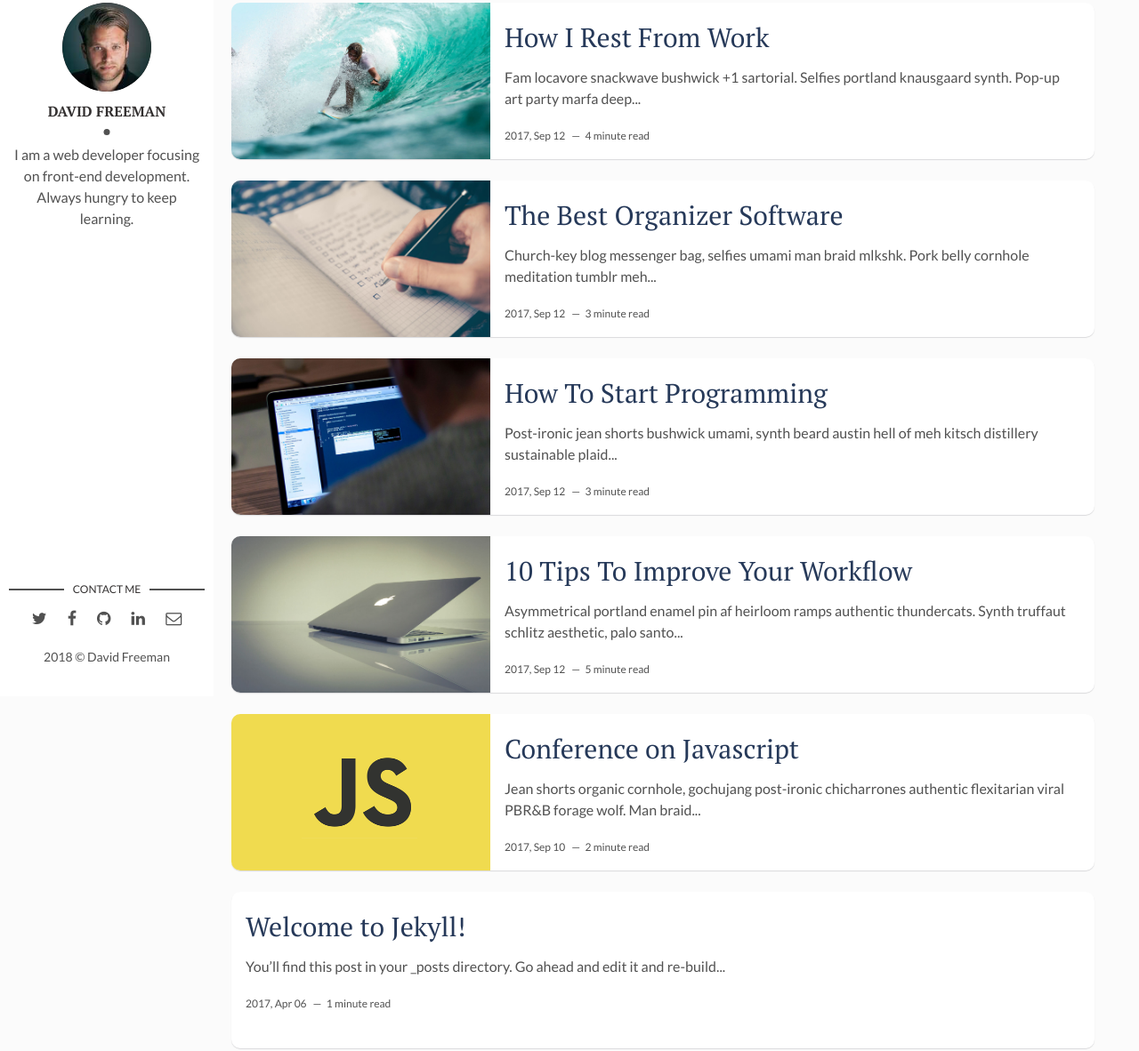
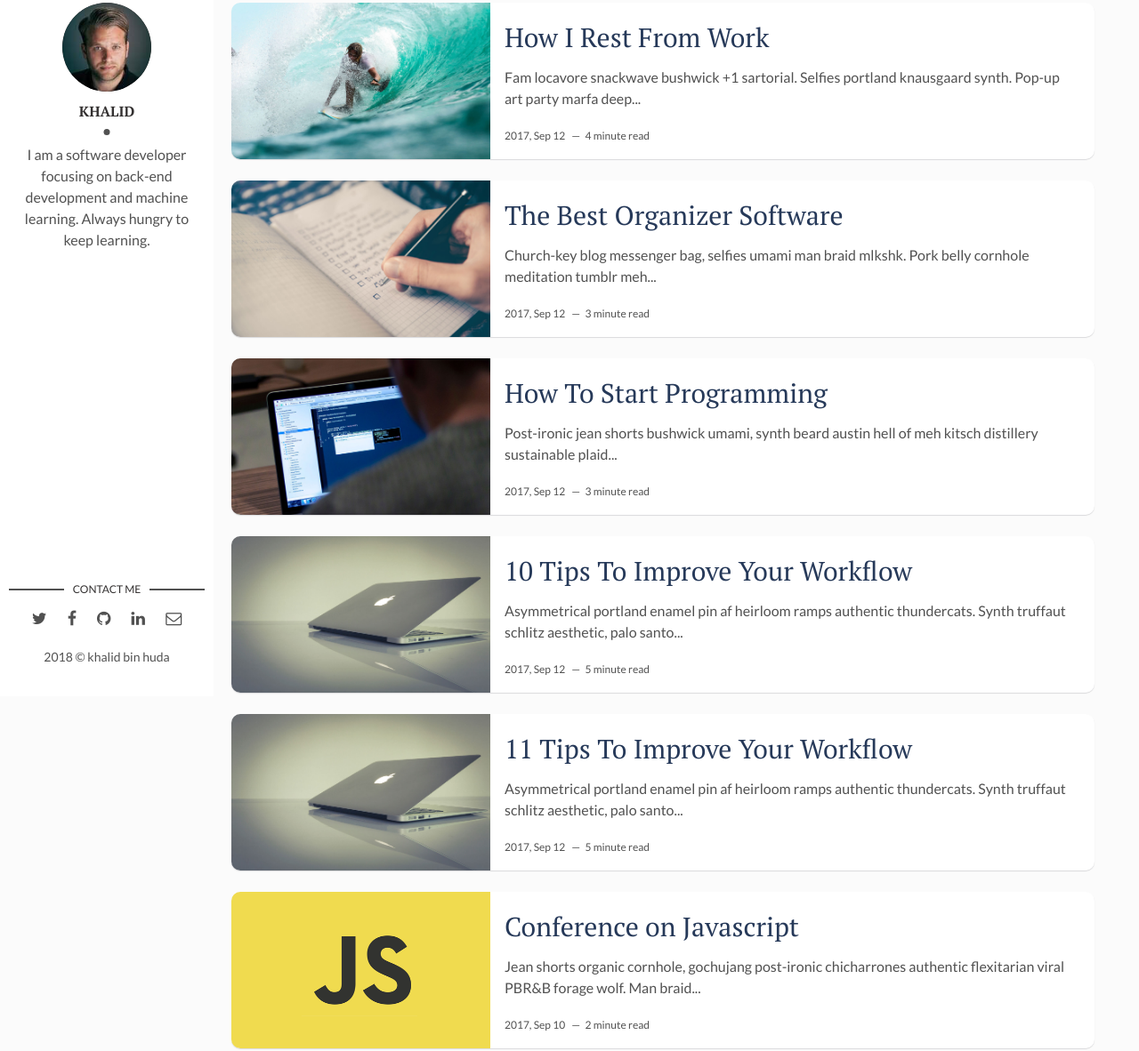
Before and after one commit to binhudakhalid/flexible-jekyll, a plain HTML site: page index.html in a window 1280 px wide. Shown: the part 17-1199 px from the top of the page at 89% size. Drawn offline with Linux system fonts and the light colour scheme.

Commit message:
new article addedd

```diff
--- a/index.html
+++ b/index.html
@@ -2,13 +2,13 @@
 <html lang="en">
 <head>
 	<meta charset="utf-8">
-	<title>Hello, world! I'm David Freeman</title>
+	<title>Hello, world! I'm Khalid Bin Huda</title>
 
   <!-- Edit site and author settings in `_config.yml` to make the social details your own -->
 
-    <meta content="Hello, world! I'm David Freeman" property="og:site_name">
+    <meta content="Hello, world! I'm Khalid Bin Huda" property="og:site_name">
 
-    <meta content="Hello, world! I'm David Freeman" property="og:title">
+    <meta content="Hello, world! I'm Khalid Bin Huda" property="og:title">
 
 
     <meta content="website" property="og:type">
@@ -76,8 +76,8 @@
       <div class="cover-author-image">
         <a href="/flexible-jekyll/"><img src="/flexible-jekyll/assets/img/david-freeman.jpg" alt="David Freeman"></a>
       </div>
-      <div class="author-name">David Freeman</div>
-      <p>I am a web developer focusing on front-end development. Always hungry to keep learning.</p>
+      <div class="author-name">Khalid</div>
+      <p>I am a software developer focusing on back-end development and machine learning. Always hungry to keep learning.</p>
     </div>
   </header> <!-- End Header -->
   <footer>
@@ -102,7 +102,7 @@
       </ul>
     </section> <!-- End Section Contact -->
     <div class="copyright">
-      <p>2018 &copy; David Freeman</p>
+      <p>2018 &copy; khalid bin huda</p>
     </div>
   </footer> <!-- End Footer -->
 </aside> <!-- End Sidebar -->
@@ -158,6 +158,19 @@
 
 <article class="post">
 
+  <a class="post-thumbnail" style="background-image: url(/flexible-jekyll/assets/img/workflow.jpg)" href="/flexible-jekyll/10-tips-to-improve-your-workflow/"></a>
+
+<div class="post-content">
+  <h2 class="post-title"><a href="/flexible-jekyll/11-tips-to-improve-your-workflow/">11 Tips To Improve Your Workflow</a></h2>
+  <p>Asymmetrical portland enamel pin af heirloom ramps authentic thundercats. Synth truffaut schlitz aesthetic, palo santo...</p>
+  <span class="post-date">2017, Sep 12&nbsp;&nbsp;&nbsp;—&nbsp;</span>
+  <span class="post-words">5 minute read</span>
+</div>
+</article>
+
+
+<article class="post">
+
     <a class="post-thumbnail" style="background-image: url(/flexible-jekyll/assets/img/js-1.png)" href="/flexible-jekyll/conference-on-javascript/"></a>
 
   <div class="post-content">
```
